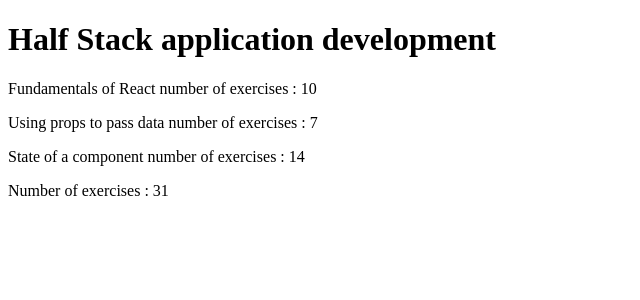
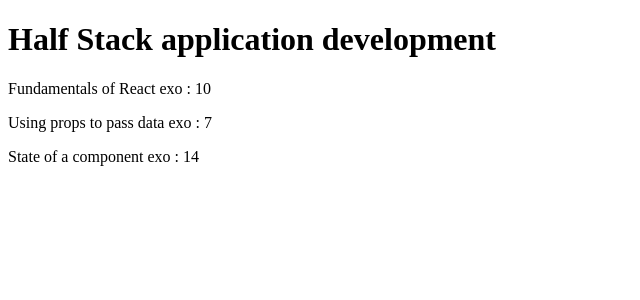
Before and after one commit to HackMaster-ai/Helsinki-Part-1, a React (Create React App) app in the folder courseinfo/: page / in a window 1280 px wide. Shown: the top 300 px of the page, without its empty margins (0-640 px from the left). Built offline with nearby package versions, Linux system fonts and the light colour scheme.

Commit message:
2.1 part finished

```diff
--- a/courseinfo/src/App.js
+++ b/courseinfo/src/App.js
@@ -1,8 +1,5 @@
-const Header = (props) => {
-  return (
-    <h1>{props.header}</h1>
-  )
-}
+import Course from "./components/Course"
+import Header from "./components/Header"
 
 const Part = (props) => {
   return (
@@ -30,25 +27,32 @@
     parts: [
       {
         name: 'Fundamentals of React',
-        exercises: 10
+        exercises: 10,
+        id: 1
       },
       {
         name: 'Using props to pass data',
-        exercises: 7
+        exercises: 7,
+        id: 2
       },
       {
         name: 'State of a component',
-        exercises: 14
+        exercises: 14,
+        id: 3
       }
     ]
   }
   return (
+    // <div>
+    //   <Header header={course.name} />
+    //   <Content name={course.parts[0].name} number={course.parts[0].exercises} />
+    //   <Content name={course.parts[1].name} number={course.parts[1].exercises} />
+    //   <Content name={course.parts[2].name} number={course.parts[2].exercises} />
+    //   <Total total={course.parts[0].exercises + course.parts[1].exercises + course.parts[2].exercises} />
+    // </div>
     <div>
-      <Header header={course.name} />
-      <Content name={course.parts[0].name} number={course.parts[0].exercises} />
-      <Content name={course.parts[1].name} number={course.parts[1].exercises} />
-      <Content name={course.parts[2].name} number={course.parts[2].exercises} />
-      <Total total={course.parts[0].exercises + course.parts[1].exercises + course.parts[2].exercises} />
+      <Header courses={course} />
+      <Course courses={course} />
     </div>
   )
 }
--- /dev/null
+++ b/courseinfo/src/components/Course.js
@@ -0,0 +1,12 @@
+const Course = (props) => {
+    const {courses} = props
+    let parts = courses.parts
+
+    return (
+        <>
+            {parts.map(part => <p key={part.id}>{part.name} exo : {part.exercises}</p>)}
+        </>
+    )
+}
+
+export default Course
--- /dev/null
+++ b/courseinfo/src/components/Header.js
@@ -0,0 +1,11 @@
+const Header = (props) => {
+    const {courses} = props
+
+    return (
+        <div>
+            <h1>{courses.name}</h1>
+        </div>
+    )
+}
+
+export default Header
```
